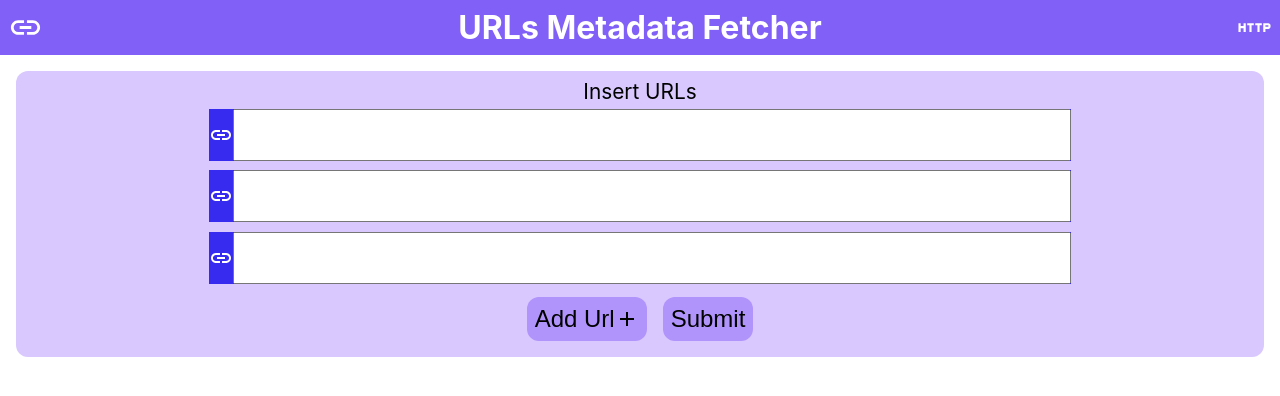
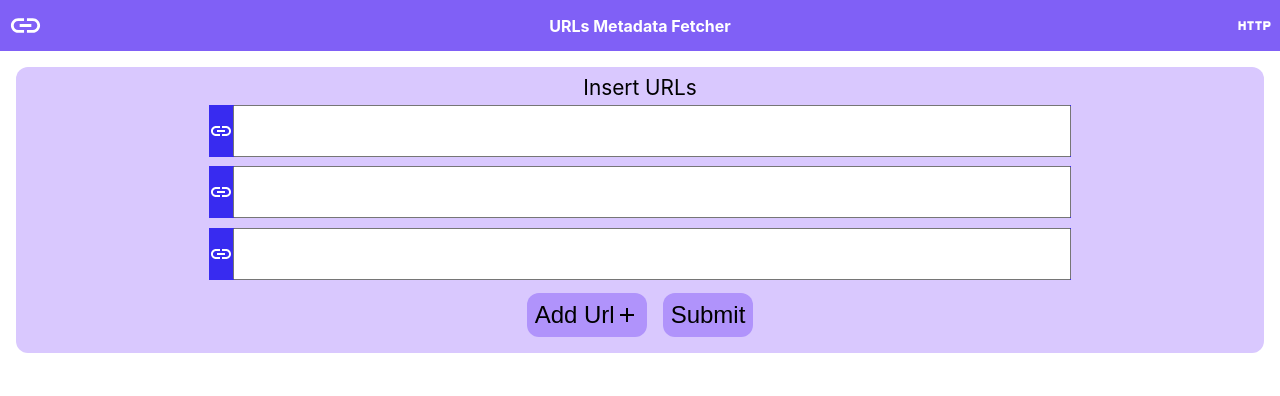
Before and after one commit to saharcohen27/urls-metadata-fetcher, a React (Create React App) app in the folder client/: page / in a window 1280 px wide. Shown: the top 396 px of the page. Built offline with nearby package versions, Linux system fonts and the light colour scheme; the HTML template or start-up script is replaced by a standard one.

Commit message:
fontsize changes

```diff
--- a/client/src/components/Header/Header.css
+++ b/client/src/components/Header/Header.css
@@ -9,6 +9,6 @@
 }
 
 .header-title {
-  font-size: 2rem;
+  font-size: 1rem;
   font-weight: bold;
 }
--- a/client/src/components/URLInput/URLInput.css
+++ b/client/src/components/URLInput/URLInput.css
@@ -15,6 +15,7 @@
   padding: 0.5rem;
   width: 100%;
   height: 4vh;
+  font-size: 0.7rem;
 }
 
 .alert {
```
